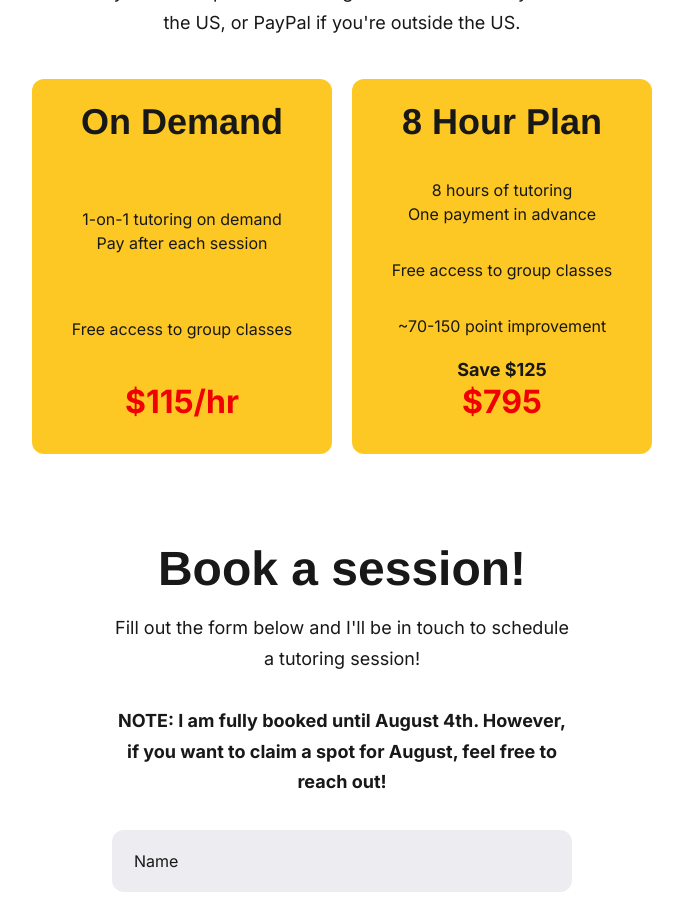
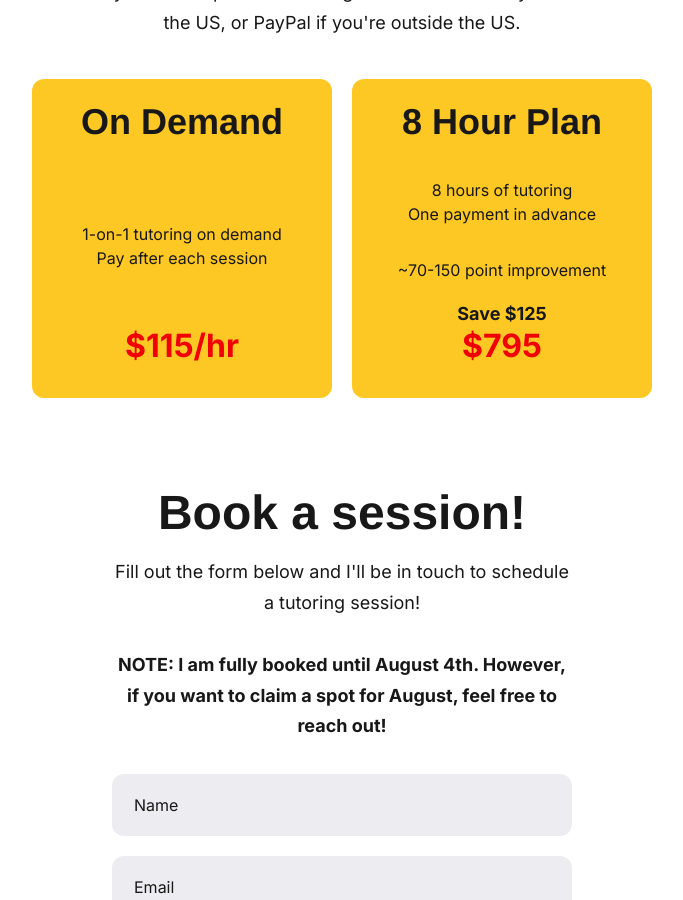
Before and after one commit to qExobyte/qExobyte.github.io, a Jekyll site: the page built from index.html, in a window 1280 px wide and 900 px high, scrolled down 2042 px. Shown: the whole window, without its empty margins (298-981 px from the left). Built offline with Jekyll 4.4.1, drawn with Linux system fonts in a browser that asks for light colours; nearby versions of some CDN libraries; some web fonts are replaced.

Commit message:
removing group class msg

```diff
--- a/_includes/section-pricing.html
+++ b/_includes/section-pricing.html
@@ -7,14 +7,12 @@
                 <div class="panel--content" align="center">
                     <h1><b>On Demand</b></h1>
                     <p class="pricing--text">1-on-1 tutoring on demand <br> Pay after each session</p>
-                    <p class="pricing--text">Free access to group classes</p>
                     <h2 class="reduced--header current-price">${{ site.data.settings.stats.rate }}/hr</h2>
                 </div>
 
                 <div class="panel--content" align="center">
                     <h1><b>8 Hour Plan</b></h1>
                     <p class="pricing--text"> 8 hours of tutoring <br> One payment in advance</p>
-                    <p class="pricing--text"> Free access to group classes </p>
                     <p class="pricing--text"> ~70-150 point improvement </p>
                     <h5 class="reduced--header former-price">Save ${{ site.data.settings.stats.rate | times: 8 | minus: site.data.settings.stats.8h }}</h5>
                     <h2 class="reduced--header current-price">${{ site.data.settings.stats.8h }}</h2>
```
